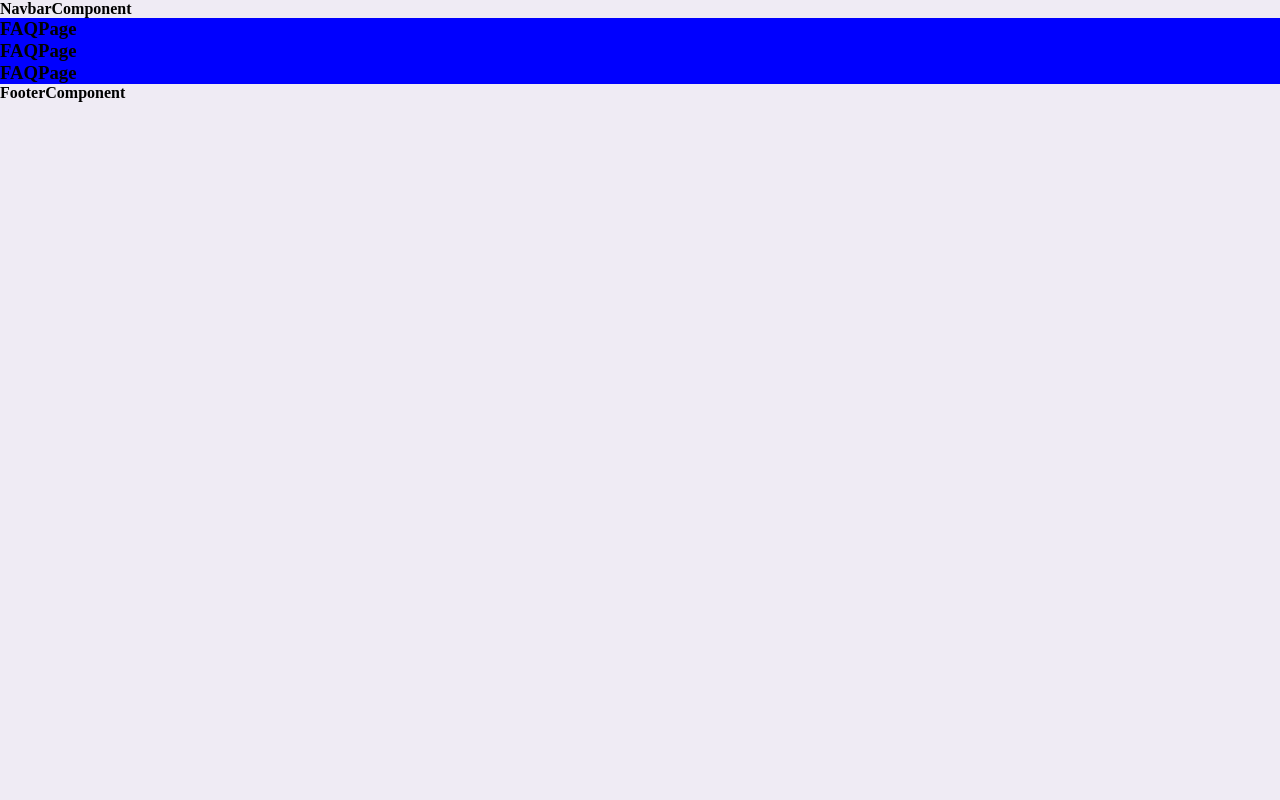
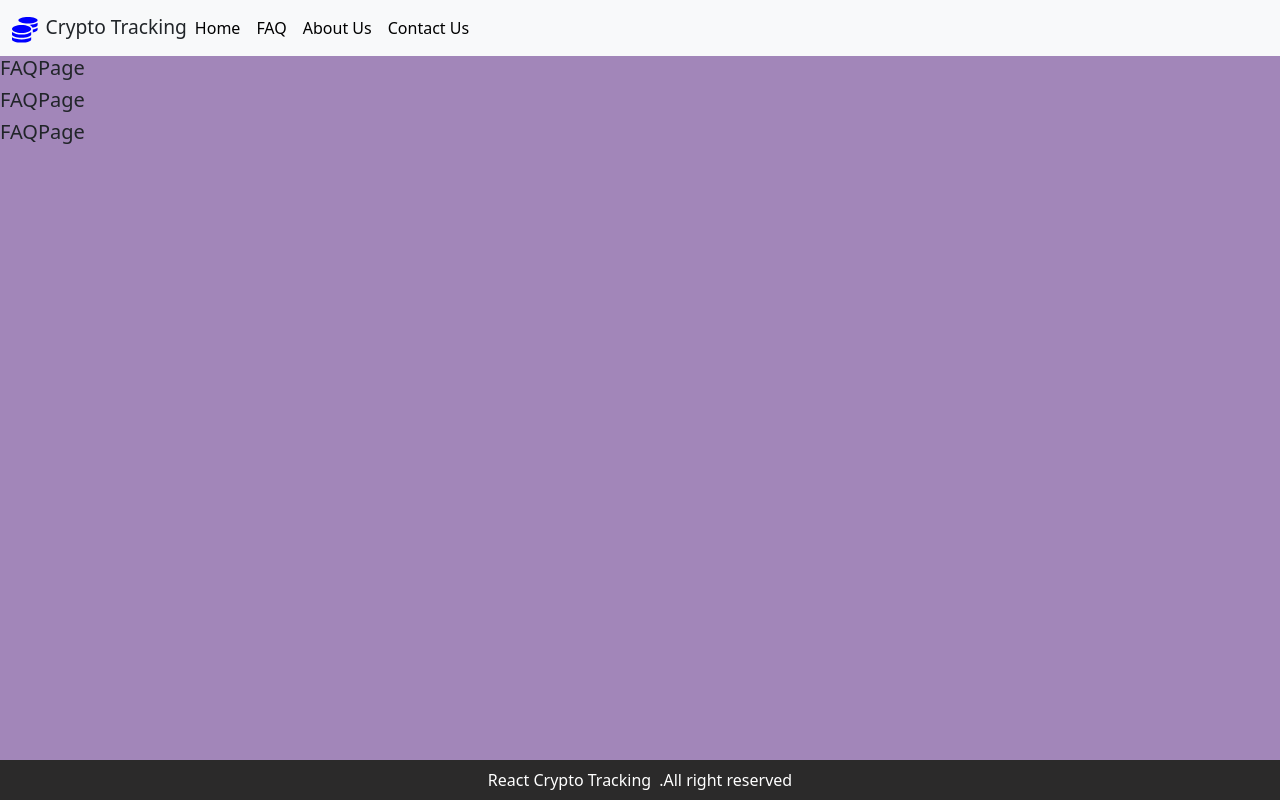
Before and after one commit to alizadeh1345/react-crypto-tracking, a React (Create React App) app: page /faq in a window 1280 px wide. Built offline with nearby package versions, Linux system fonts and the light colour scheme.

Commit message:
navbar and footer completed

```diff
--- a/package.json
+++ b/package.json
@@ -11,6 +11,7 @@
     "bootstrap": "^5.3.8",
     "react": "^19.2.0",
     "react-dom": "^19.2.0",
+    "react-icons": "^5.5.0",
     "react-router-dom": "^7.9.6",
     "react-scripts": "5.0.1",
     "react-toastify": "^11.0.5",
--- a/src/components/ui/Footer.component.jsx
+++ b/src/components/ui/Footer.component.jsx
@@ -1,10 +1,13 @@
 import React from 'react';
+import './Footer.css'
 
 const FooterComponent = () => {
     return (
-        <div>
-            <h4>FooterComponent</h4>
-        </div>
+        <footer className="footer">
+            <span>  React Crypto Tracking</span>
+            <span className='d-none d-md-inline ms-2'>.All right reserved</span>
+
+        </footer>
     );
 };
 
--- /dev/null
+++ b/src/components/ui/Footer.css
@@ -0,0 +1,8 @@
+.footer {
+    display: flex;
+    justify-content: center;
+    align-items: center;
+    color: #fff;
+    background-color:#2b2a2a;
+    height: 40px;
+}
--- a/src/components/ui/Navbar.component.jsx
+++ b/src/components/ui/Navbar.component.jsx
@@ -1,11 +1,62 @@
-import React from 'react';
+import React,{useRef} from "react";
+import { Link } from "react-router-dom";
+import { FaCoins } from "react-icons/fa";
+import './Navbar.css'
 
 const NavbarComponent = () => {
-    return (
+
+  const btnToggleRef = useRef()
+
+  const toggleMenu=()=>{
+    btnToggleRef.current.click()
+  }
+  return (
+    <nav className="navbar navbar-expand-lg bg-body-tertiary">
+      <div className="container-fluid">
         <div>
-            <h4>NavbarComponent</h4>
+          <FaCoins  className="navbar-logo-icon"/>
+          <span className="navbar-logo-test">Crypto Tracking</span>
+
         </div>
-    );
+        <button
+          className="navbar-toggler"
+          type="button"
+          data-bs-toggle="collapse"
+          data-bs-target="#navbarNav"
+          aria-controls="navbarNav"
+          aria-expanded="false"
+          aria-label="Toggle navigation"
+          ref={btnToggleRef}
+        >
+          <span className="navbar-toggler-icon"></span>
+        </button>
+        <div className="collapse navbar-collapse" id="navbarNav">
+          <ul className="navbar-nav">
+            <li className="nav-item" onClick={toggleMenu}>
+              <Link className="nav-link active" to="/">
+                Home
+              </Link>
+            </li>
+            <li className="nav-item" onClick={toggleMenu}>
+              <Link className="nav-link active" to="/faq">
+                FAQ
+              </Link>
+            </li>
+            <li className="nav-item" onClick={toggleMenu}>
+              <Link className="nav-link active" to="/about-us">
+                About Us
+              </Link>
+            </li>
+            <li className="nav-item" onClick={toggleMenu}>
+              <Link className="nav-link active" to="/contact-us">
+                Contact Us
+              </Link>
+            </li>
+          </ul>
+        </div>
+      </div>
+    </nav>
+  );
 };
 
 export default NavbarComponent;
--- /dev/null
+++ b/src/components/ui/Navbar.css
@@ -0,0 +1,8 @@
+.navbar-logo-icon {
+    margin-right: 0.5rem;
+    font-size: 1.6rem;
+    color: blue;
+}
+.navbar-logo-test{
+    font-size: 1.2rem;
+}
--- a/src/index.css
+++ b/src/index.css
@@ -7,5 +7,8 @@
  background-color: rgb(239, 235, 244);
 }
 .wrapper {
-  background-color: blue;
+  background-color: rgb(162, 134, 185);
+  /* #navbar height=56px */
+  /* #footer height=40px */
+  min-height: calc(100vh - 56px - 40px);
 }
--- a/src/index.js
+++ b/src/index.js
@@ -2,7 +2,9 @@
 import ReactDOM from 'react-dom/client';
 import './index.css';
 import App from './App';
-import {BrowserRouter} from 'react-router-dom'
+import {BrowserRouter} from 'react-router-dom';
+import "bootstrap/dist/css/bootstrap.min.css";
+import "bootstrap/dist/js/bootstrap.bundle"
 
 const root = ReactDOM.createRoot(document.getElementById('root'));
 root.render(
--- a/src/pages/AboutUs.page.jsx
+++ b/src/pages/AboutUs.page.jsx
@@ -3,7 +3,9 @@
 const AboutUsPage = () => {
     return (
         <div>
-           <h2>AboutUsPage</h2>
+        <h5>AboutUsPage</h5>
+        <h5>AboutUsPage</h5>
+        <h5>AboutUsPage</h5>
         </div>
     );
 };
--- a/src/pages/ContactUs.page.jsx
+++ b/src/pages/ContactUs.page.jsx
@@ -1,15 +1,15 @@
-import React from 'react';
+import React from "react";
 
 const ContactUsPage = () => {
-    return (
-        <div>
-          <h2>ContactUsPage</h2>
-           <h2>ContactUsPage</h2>
-            <h2>ContactUsPage</h2>
-             <h2>ContactUsPage</h2>
-              <h2>ContactUsPage</h2>
-        </div>
-    );
+  return (
+    <div>
+      <h5>ContactUsPage</h5>
+      <h5>ContactUsPage</h5>
+      <h5>ContactUsPage</h5>
+      <h5>ContactUsPage</h5>
+      <h5>ContactUsPage</h5>
+    </div>
+  );
 };
 
 export default ContactUsPage;
--- a/src/pages/FAQ.page.jsx
+++ b/src/pages/FAQ.page.jsx
@@ -3,9 +3,9 @@
 const FAQPage = () => {
     return (
         <div>
-           <h3>FAQPage</h3>
-           <h3>FAQPage</h3>
-           <h3>FAQPage</h3>
+           <h5>FAQPage</h5>
+           <h5>FAQPage</h5>
+           <h5>FAQPage</h5>
         </div>
     );
 };
--- a/src/pages/Home.page.jsx
+++ b/src/pages/Home.page.jsx
@@ -3,7 +3,9 @@
 const HomePage = () => {
     return (
         <div>
-           <h1>HomePage</h1>
+         <h5>HomePage</h5>
+         <h5>HomePage</h5>
+         <h5>HomePage</h5>
         </div>
     );
 };
```
Also changed, not shown: 1 other file (tests, documents, lock files or other folders).
